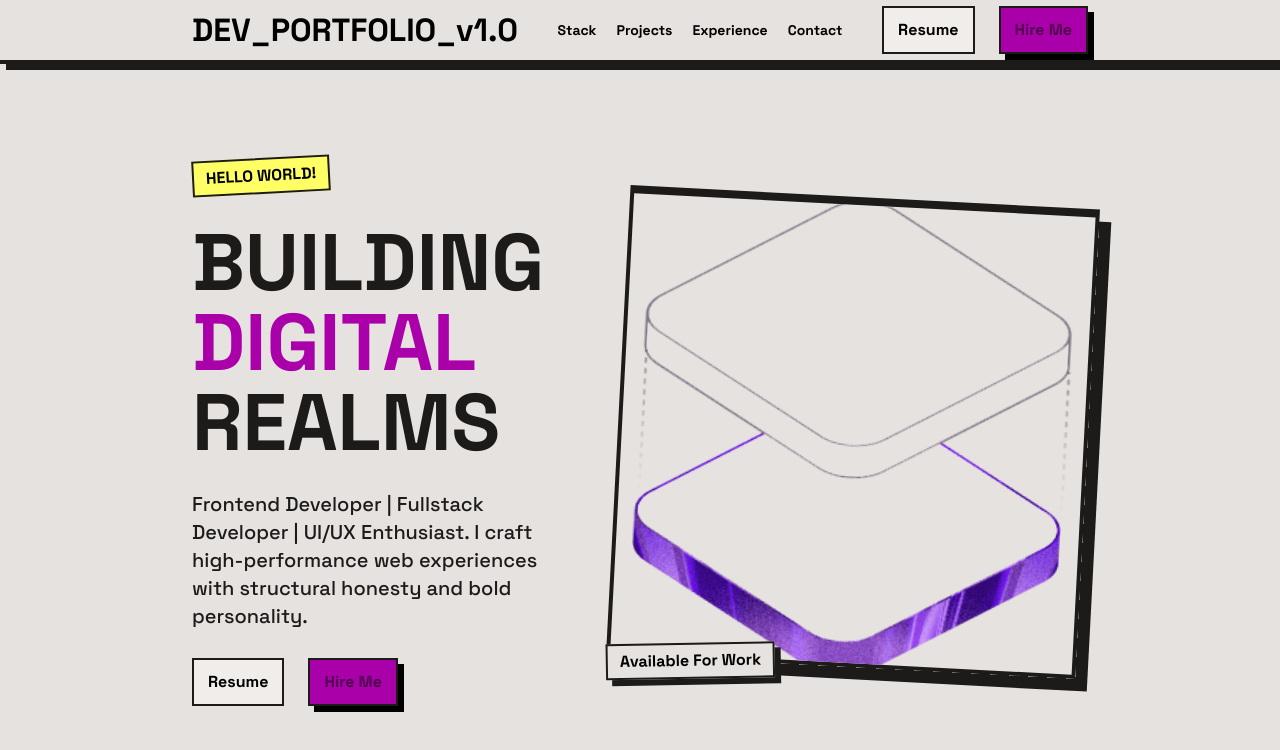
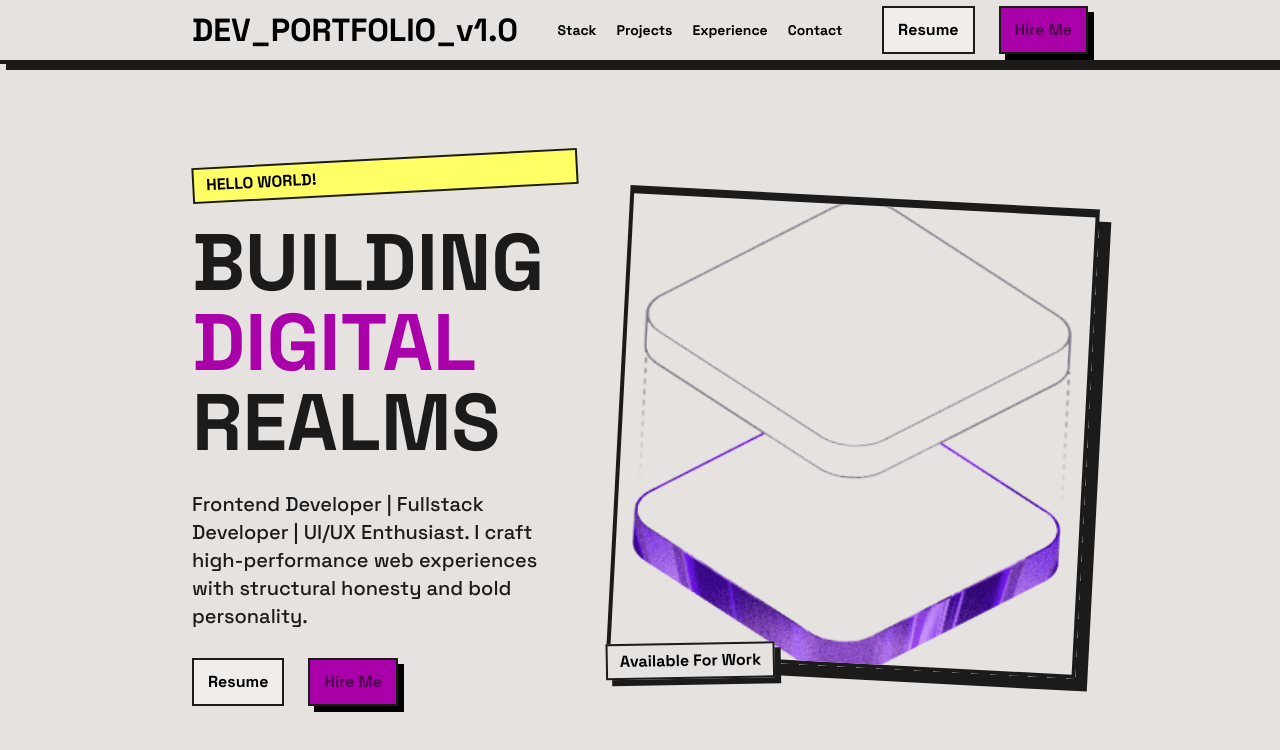
Before and after one commit to rikkriuk/portofolio, a React (Vite) app: page / in a window 1280 px wide. Shown: the top 750 px of the page. Built offline with nearby package versions, Linux system fonts and the light colour scheme.

Commit message:
refactor: adjust badge

```diff
--- a/src/components/Badge.tsx
+++ b/src/components/Badge.tsx
@@ -1,26 +1,34 @@
+import type React from "react";
+
 type BadgeProps = {
-  label: string;
+  label?: string;
   color?: string;
+  icon?: React.ReactNode;
   type?: "primary" | "secondary";
+  size?: number;
   className?: string;
 };
 
 export default function Badge({
   label,
+  icon,
   color = "bg-tertiary",
   type = "primary",
+  size = 16,
   className = "",
 }: BadgeProps) {
   return (
     <div
       className={`
-        py-1 px-3 inline-block border-2 border-primary
+        py-1 px-3 border-2 border-primary
         ${color}
         ${type === "secondary" ? "shadow-[6px_6px_0_0_rgba(28,27,26,1)]" : ""}
         ${className}
       `}
     >
-      <p className="font-bold text-base">{label}</p>
+      {icon && <span className="flex items-center">{icon}</span>}
+
+      {label && <p className={`font-bold text-[${size}px]`}>{label}</p>}
     </div>
   );
 }
```
